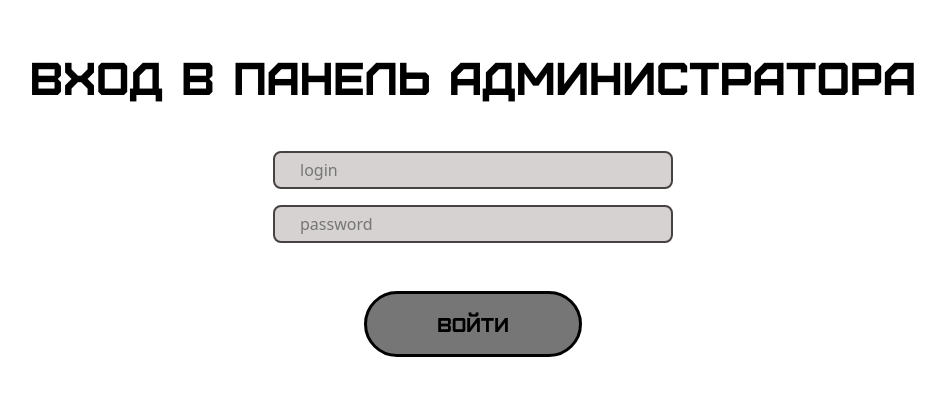
After one commit to Usenko2001/design2, a PHP site: page /adminka.php in a window 1280 px wide. The commit adds this page. Shown: the top 396 px of the page, without its empty margins (167-1112 px from the left). Run offline with PHP 8.4, Linux system fonts and the light colour scheme; some libraries are stand-ins or nearby versions.

Commit message:
делали вход в админку

```diff
--- a/admin/admin-contacts.php
+++ b/admin/admin-contacts.php
@@ -4,6 +4,9 @@ session_start();
 $user = $_SESSION['currentUser'] ?? null;
 
 include '../connect.php';
+
+include '../admin-check.php';
+redirectIfNotAdmin('/');
 
 $image_contact = getSetting('img-contact',"");
 $v = 2;
--- a/admin/admin-cup.php
+++ b/admin/admin-cup.php
@@ -4,6 +4,9 @@
 session_start();
 
 $user = $_SESSION['currentUser'] ?? null;
+include '../admin-check.php';
+redirectIfNotAdmin('/');
+
 
 include '../connect.php';
 
--- a/admin/admin-index.php
+++ b/admin/admin-index.php
@@ -4,6 +4,8 @@ session_start();
 $user = $_SESSION['currentUser'] ?? null;
 
 include '../connect.php';
+include '../admin-check.php';
+redirectIfNotAdmin('/adminka.php');
 
 $image_design = getSetting('design-men',"");
 
--- a/admin/admin-souvenir.php
+++ b/admin/admin-souvenir.php
@@ -6,6 +6,8 @@ session_start();
 $user = $_SESSION['currentUser'] ?? null;
 
 include '../connect.php';
+include '../admin-check.php';
+redirectIfNotAdmin('/');
 
 //$_image= $_image ?? "img/galary-cup/cup1.jpg";
 $images = json_decode(getSetting('galary.images-suvenir',"[]"), true);
--- a/admin/admin-t-shirt.php
+++ b/admin/admin-t-shirt.php
@@ -6,6 +6,8 @@ session_start();
 $user = $_SESSION['currentUser'] ?? null;
 
 include '../connect.php';
+include '../admin-check.php';
+redirectIfNotAdmin('/');
 
 //$_image= $_image ?? "img/galary-cup/cup1.jpg";
 $images = json_decode(getSetting('galary.images-t-shirt',"[]"), true);
--- /dev/null
+++ b/adminka.php
@@ -0,0 +1,53 @@
+
+<?php
+session_start();
+
+$user = $_SESSION['currentUser'] ?? null;
+
+include 'connect.php';
+
+
+?>
+
+<!doctype html>
+<html lang="en">
+<head>
+    <? include 'components/htmlHeader.php'?>
+    <title>вход в админку</title>
+</head>
+<body>
+    <div class="wrapper">
+        <div class="row">
+            <div class="col-md-12">
+                <div class="title-text text-center mt-5 mb-5">
+                    вход в панель администратора
+                </div>
+                <form method="post"  action="admlogin.php">
+
+                  <div class="text-center">
+                    <input type="text" class="entry-admin mb-3"
+                           placeholder="login"
+                           name="login"
+                  </div>
+
+                  <div class="text-center">
+                    <input type="text" class="entry-admin mb-5"
+                           placeholder="password"
+                           name="password"
+                  </div>
+
+                  <div class="text-center">
+                    <button type="submit" class="btn-site-index">
+                      войти
+                    </button>
+                  </div>
+
+                </form>
+            </div>
+        </div>
+    </div>
+
+
+
+</body>
+</html>
--- a/connect.php
+++ b/connect.php
@@ -1,5 +1,6 @@
 <?php
 
+session_start();
 $_host = 'localhost';
 $_user = 'root';
 $_password = 'root';
--- a/css/style.css
+++ b/css/style.css
@@ -80,7 +80,7 @@ html{
     background: rgba(255, 255, 255, 0.65);
     border-radius: 76px;
     font-style: normal;
-    padding: 25px 60px;
+    padding: 20px 60px;
 }
 
 .header-link{
@@ -773,12 +773,32 @@ html{
 }
 
 
-/*@media (max-width: 768px) {*/
-/*    .input-admin{*/
-/*        width: 100%;*/
-/*    }*/
+.entry-admin{
+    width: 400px;
+    background: #d7d2d2;
+    border: 2px solid #474242;
+    border-radius: 8px;
+    color: black;
+    padding: 5px 25px;
+}
 
-/*}*/
+.entry-admin:hover{
+    border-radius: 8px;
+    color: black;
+    padding: 5px 25px;
+}
+
+.entry-admin:active{
+    border-radius: 8px;
+    color: black;
+}
+
+@media (width: 768px) {
+    .entry-admin{
+        width: 100%;
+    }
+}
+
 
 
 .line{
```
Also changed, not shown: admin-check.php (added, +43 -0 lines), admlogin.php (added, +30 -0 lines).
